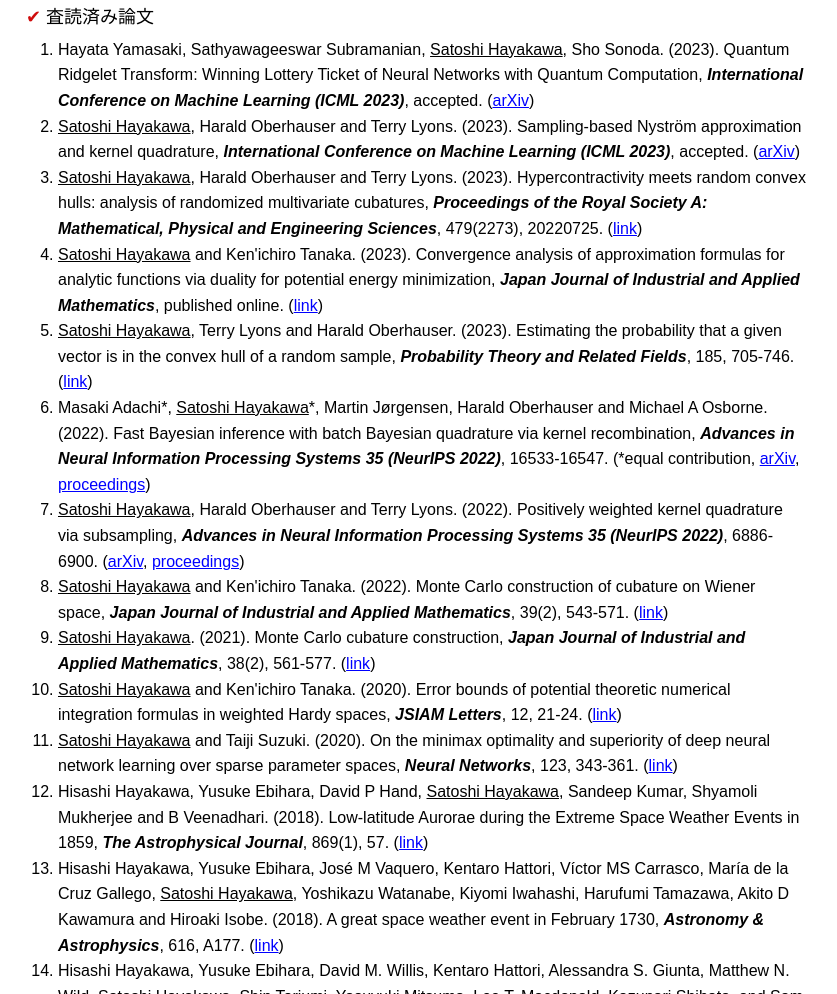
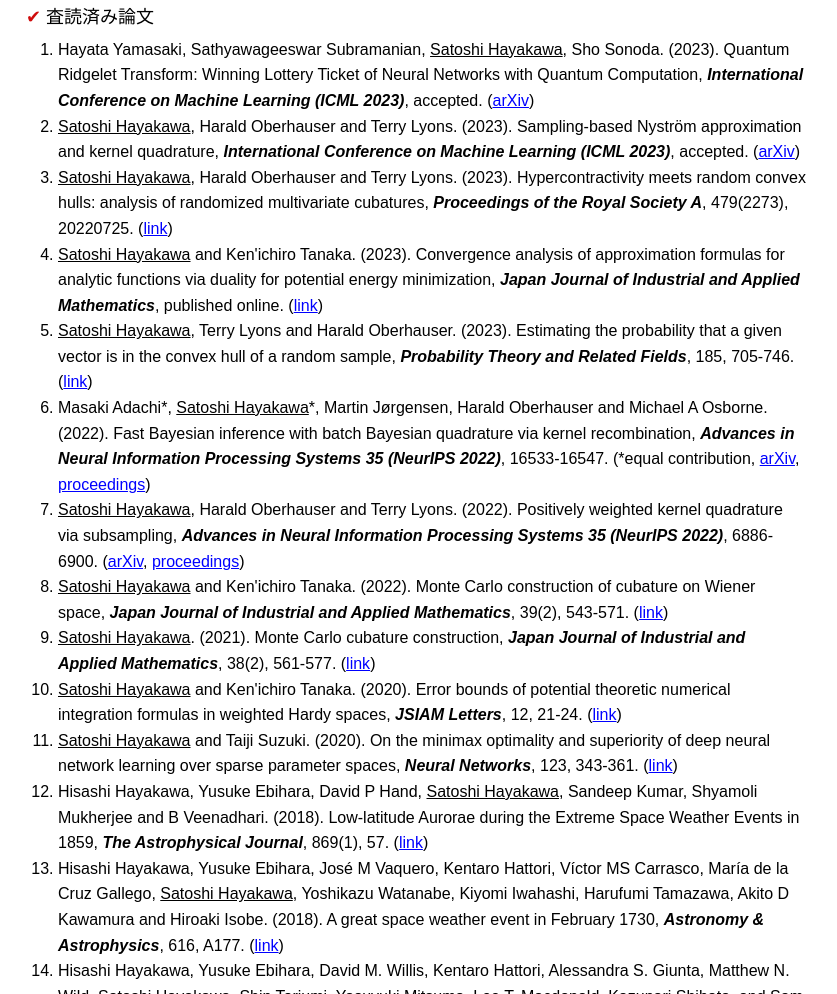
Before and after one commit to satoshi-hayakawa/satoshi-hayakawa.github.io, a plain HTML site: page index-ja.html in a window 1280 px wide. Shown: the part 1354-2348 px from the top of the page, without its empty margins (224-1061 px from the left). Drawn offline with Linux system fonts and the light colour scheme.

Commit message:
modified prsa

```diff
--- a/index-ja.html
+++ b/index-ja.html
@@ -167,7 +167,7 @@
 			<li>
 				<u>Satoshi Hayakawa</u>, Harald Oberhauser and Terry Lyons. (2023).
 				Hypercontractivity meets random convex hulls: analysis of randomized multivariate cubatures,
-				<em>Proceedings of the Royal Society A: Mathematical, Physical and Engineering Sciences</em>,
+				<em>Proceedings of the Royal Society A</em>,
 				479(2273), 20220725. (<a href="https://royalsocietypublishing.org/doi/10.1098/rspa.2022.0725">link</a>)
 			</li>
 			<li>
```
Also changed, not shown: index.html (+1 -1 lines).
